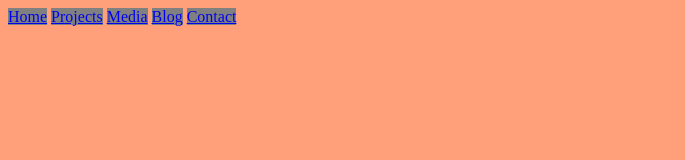
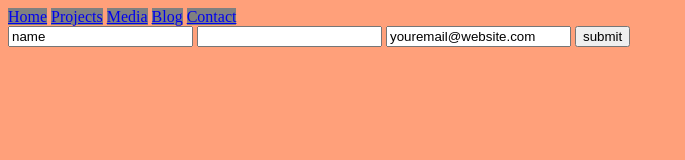
Before and after one commit to Jufebrown/jufebrown-portfolio, a plain HTML site: page contact/index.html in a window 1280 px wide. Shown: the whole page, without its empty margins (0-685 px from the left). Drawn offline with Linux system fonts and the light colour scheme.

Commit message:
added form to contact page

```diff
--- a/contact/index.html
+++ b/contact/index.html
@@ -16,6 +16,19 @@
       <a href="#">Contact</a>
     </nav>
 
+    <div class="container">
+      <form action="index.html" method="post">
+        <input type="text" name="name" value="name">
+        <input type="password" name="password" value="">
+        <input type="email" name="email" value="youremail@website.com">
+        <input type="submit" name="submit" value="submit">
+      </form>
+    </div>
+
+    <div class="footer">
+
+    </div>
+
 
 
   </body>
```
